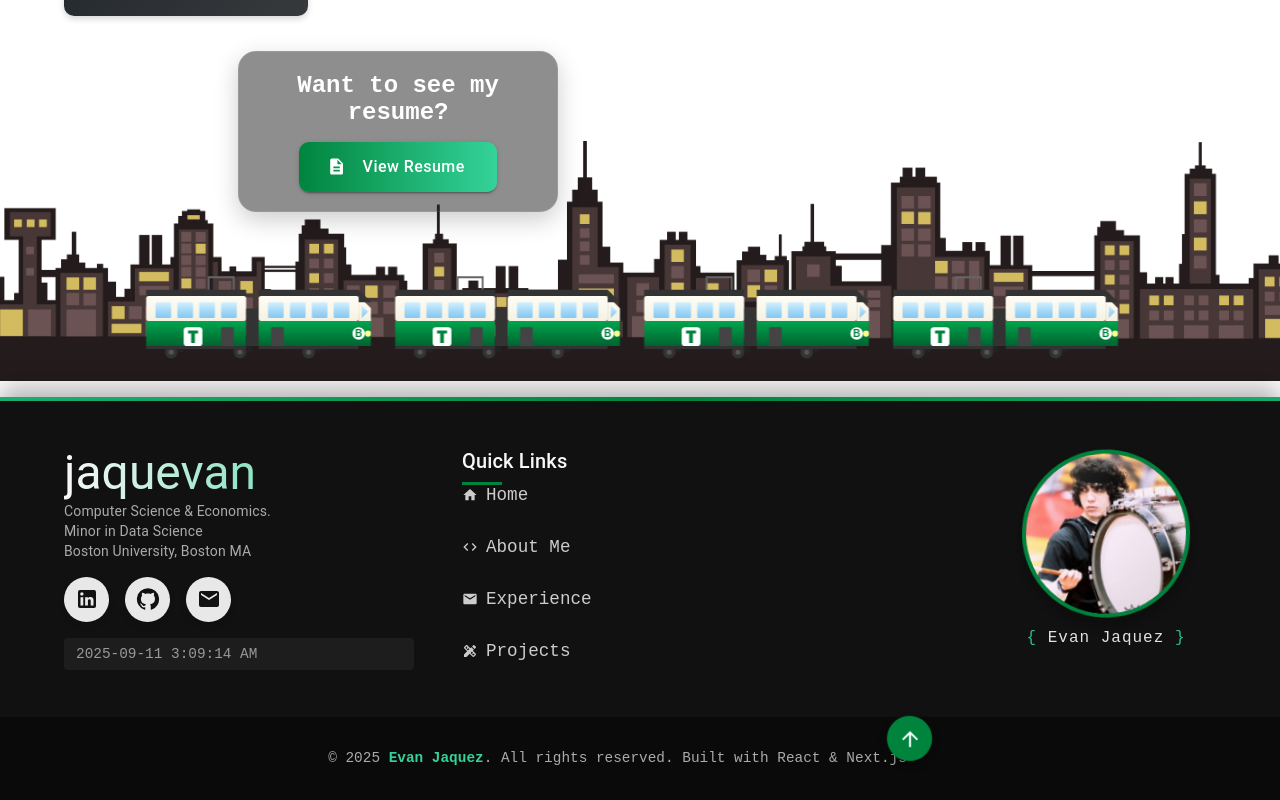
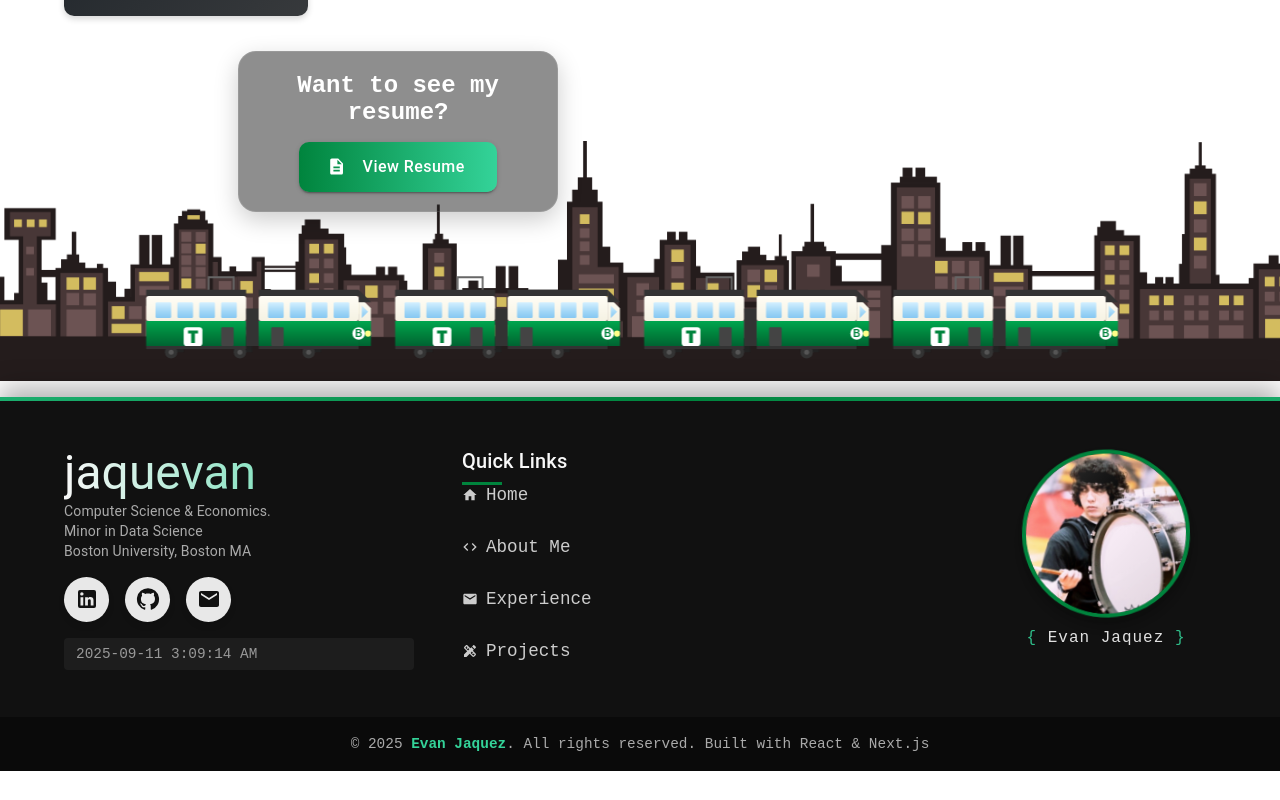
Before and after one commit to jaquevan/builder, a Next.js app: page / in a window 1280 px wide. Shown: the part 415-1215 px from the top of the page. After the commit the page ends 1186 px from the top, so only its background shows below. Built offline with nearby package versions, Linux system fonts and the light colour scheme; no server answers.

Commit message:
added gym, removed button

```diff
--- a/app/components/AboutMe/Scroll.tsx
+++ b/app/components/AboutMe/Scroll.tsx
@@ -2,7 +2,7 @@
 
 import styled from "styled-components";
 import SpotifyEmbed from "@/app/components/AboutMe/Spotify";
-// import Gym from "./Gym"
+import Gym from "./Gym"
 import Background from "./Background"
 import Drumline from "./Drumline"
 
@@ -48,7 +48,7 @@ export default function Scroll(){
     return(
         <>
             <Background/>
-            {/*<Gym/>*/}
+            <Gym/>
             <MusicContainer>
                 <h1>Music</h1>
                 <FlexContainer>
--- a/app/components/Footer.tsx
+++ b/app/components/Footer.tsx
@@ -1,7 +1,7 @@
 "use client";
 import { useState, useEffect } from "react";
 import styled, { keyframes } from "styled-components";
-import { Typography, Container, Tooltip, IconButton } from "@mui/material";
+import { Typography, Container, Tooltip } from "@mui/material";
 import LinkedInIcon from '@mui/icons-material/LinkedIn';
 import GitHubIcon from '@mui/icons-material/GitHub';
 import EmailIcon from '@mui/icons-material/Email';
@@ -9,7 +9,7 @@ import HomeIcon from '@mui/icons-material/Home';
 import CodeIcon from '@mui/icons-material/Code';
 import DesignServicesIcon from '@mui/icons-material/DesignServices';
 // import ContactPageIcon from '@mui/icons-material/ContactPage';
-import ArrowUpwardIcon from '@mui/icons-material/ArrowUpward';
+// import ArrowUpwardIcon from '@mui/icons-material/ArrowUpward';
 import Link from 'next/link';
 import Image from 'next/image';
 import pfp from '@/public/real_pfp.jpg';
@@ -361,23 +361,23 @@ const ProfileName = styled.div`
     }
 `;
 
-const ScrollToTopButton = styled(IconButton)`
-    position: absolute;
-    right: 20px;
-    bottom: 20px;
-    background-color: ${colors.accent} !important;
-    color: white !important;
-    width: 45px;
-    height: 45px;
-    box-shadow: 0 4px 10px rgba(0, 0, 0, 0.3);
-    transition: all 0.3s ease !important;
-    animation: ${pulse} 2s infinite;
-
-    &:hover {
-        background-color: ${colors.highlight} !important;
-        transform: translateY(-5px);
-    }
-`;
+// const ScrollToTopButton = styled(IconButton)`
+//     position: absolute;
+//     right: 20px;
+//     bottom: 20px;
+//     background-color: ${colors.accent} !important;
+//     color: white !important;
+//     width: 45px;
+//     height: 45px;
+//     box-shadow: 0 4px 10px rgba(0, 0, 0, 0.3);
+//     transition: all 0.3s ease !important;
+//     animation: ${pulse} 2s infinite;
+//
+//     &:hover {
+//         background-color: ${colors.highlight} !important;
+//         transform: translateY(-5px);
+//     }
+// `;
 
 export default function Footer() {
     const [currentDateTime, setCurrentDateTime] = useState("2025-03-02 20:41:07");
@@ -401,12 +401,12 @@ export default function Footer() {
         return () => clearInterval(interval);
     }, []);
 
-    const scrollToTop = () => {
-        window.scrollTo({
-            top: 0,
-            behavior: 'smooth'
-        });
-    };
+    // const scrollToTop = () => {
+    //     window.scrollTo({
+    //         top: 0,
+    //         behavior: 'smooth'
+    //     });
+    // };
 
     return (
         <FooterWrapper>
@@ -486,9 +486,9 @@ export default function Footer() {
 
             <BottomBar>
                 © {new Date().getFullYear()} <span>Evan Jaquez</span>. All rights reserved. Built with React & Next.js
-                <ScrollToTopButton onClick={scrollToTop} aria-label="Scroll to top">
-                    <ArrowUpwardIcon />
-                </ScrollToTopButton>
+                {/*<ScrollToTopButton onClick={scrollToTop} aria-label="Scroll to top">*/}
+                {/*    <ArrowUpwardIcon />*/}
+                {/*</ScrollToTopButton>*/}
             </BottomBar>
         </FooterWrapper>
     );
```
